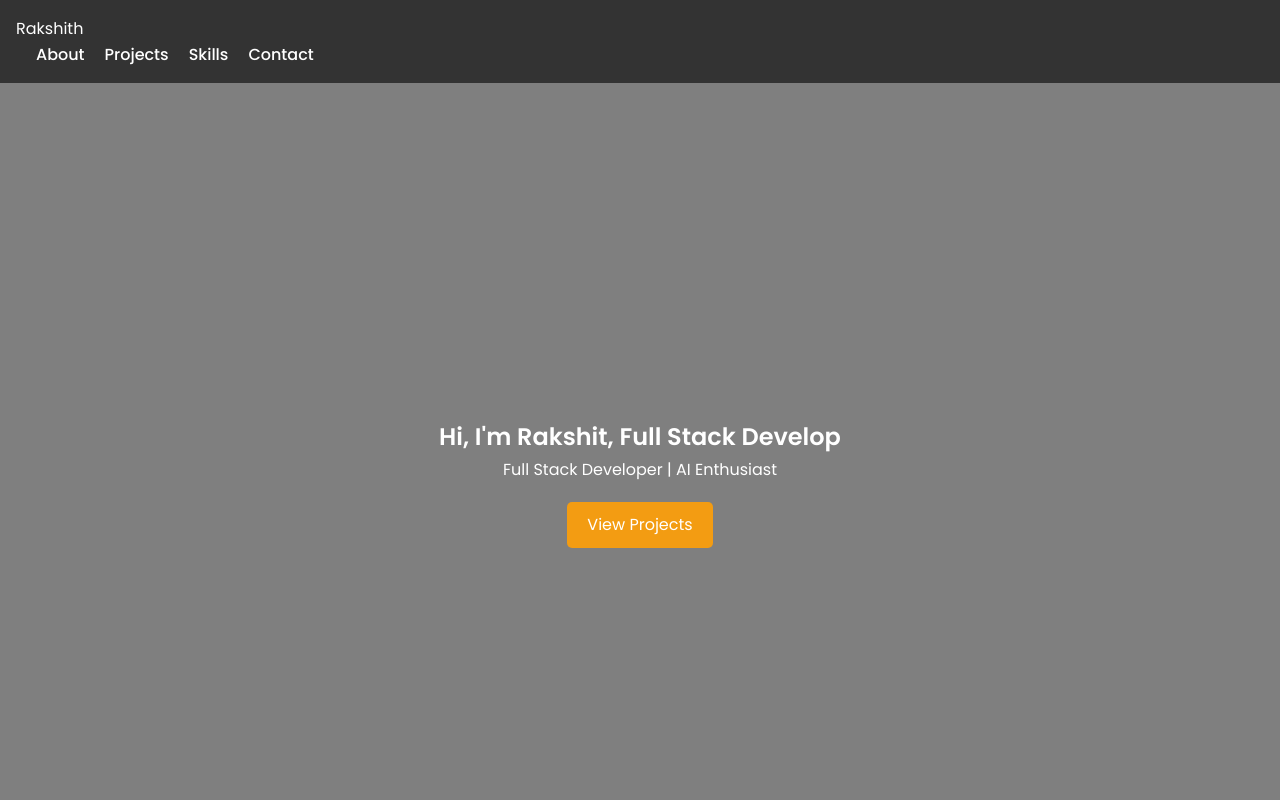
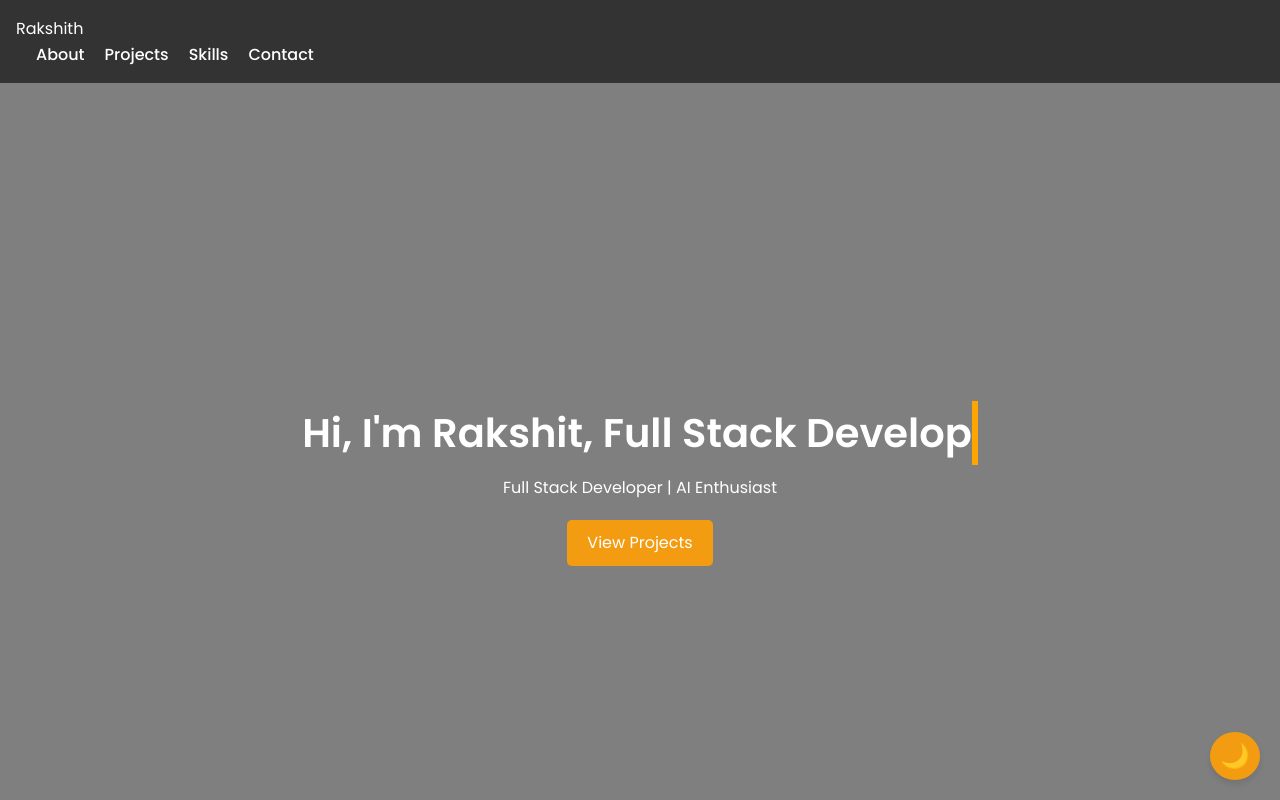
Before and after one commit to Rakshith0405/Rakshith0405.github.io, a plain HTML site: page index.html in a window 1280 px wide. Shown: the top 800 px of the page. Drawn offline with Linux system fonts and the light colour scheme.

Commit message:
Update index.css

```diff
--- a/index.css
+++ b/index.css
@@ -3,6 +3,67 @@
     padding: 0;
     box-sizing: border-box;
 }
+
+/* Theme Toggle Button */
+.theme-toggle {
+    position: fixed;
+    bottom: 20px;
+    right: 20px;
+    background: #f39c12;
+    border: none;
+    color: white;
+    padding: 10px;
+    border-radius: 50%;
+    cursor: pointer;
+    font-size: 1.5rem;
+    box-shadow: 0px 4px 6px rgba(0,0,0,0.1);
+}
+
+body.dark-mode {
+    background-color: #1c1c1c;
+    color: white;
+}
+
+body.dark-mode nav {
+    background-color: #333;
+}
+
+body.dark-mode a {
+    color: white;
+}
+
+body.dark-mode footer {
+    background-color: #222;
+}
+
+/* Scroll Animation */
+section {
+    opacity: 0;
+    transform: translateY(20px);
+    transition: opacity 0.5s, transform 0.5s;
+}
+
+section.visible {
+    opacity: 1;
+    transform: translateY(0);
+}
+
+/* Typewriter Effect */
+#hero h1 {
+    font-size: 2.5rem;
+    margin-bottom: 10px;
+    display: inline-block;
+    overflow: hidden;
+    border-right: .15em solid orange;
+    white-space: nowrap;
+    animation: caret 0.75s steps(1) infinite;
+}
+
+@keyframes caret {
+    from { border-color: orange; }
+    to { border-color: transparent; }
+}
+
 
 body {
     font-family: 'Poppins', sans-serif;
```
